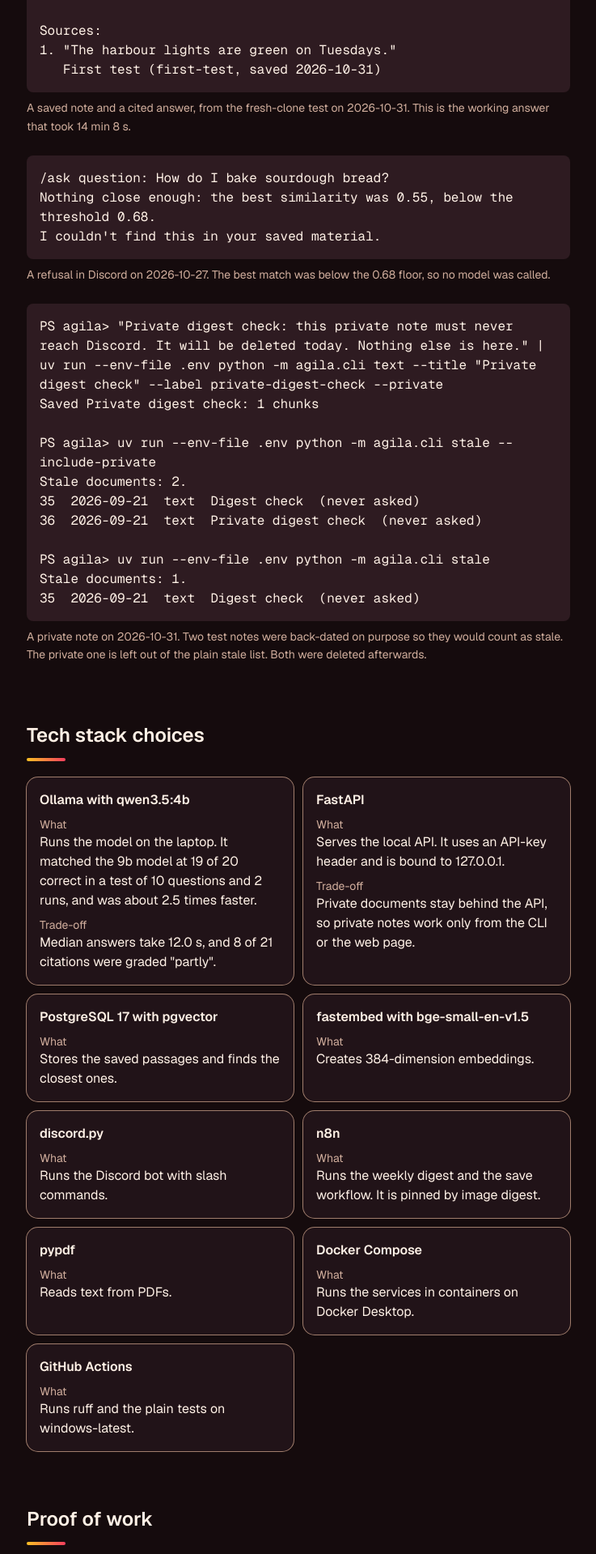
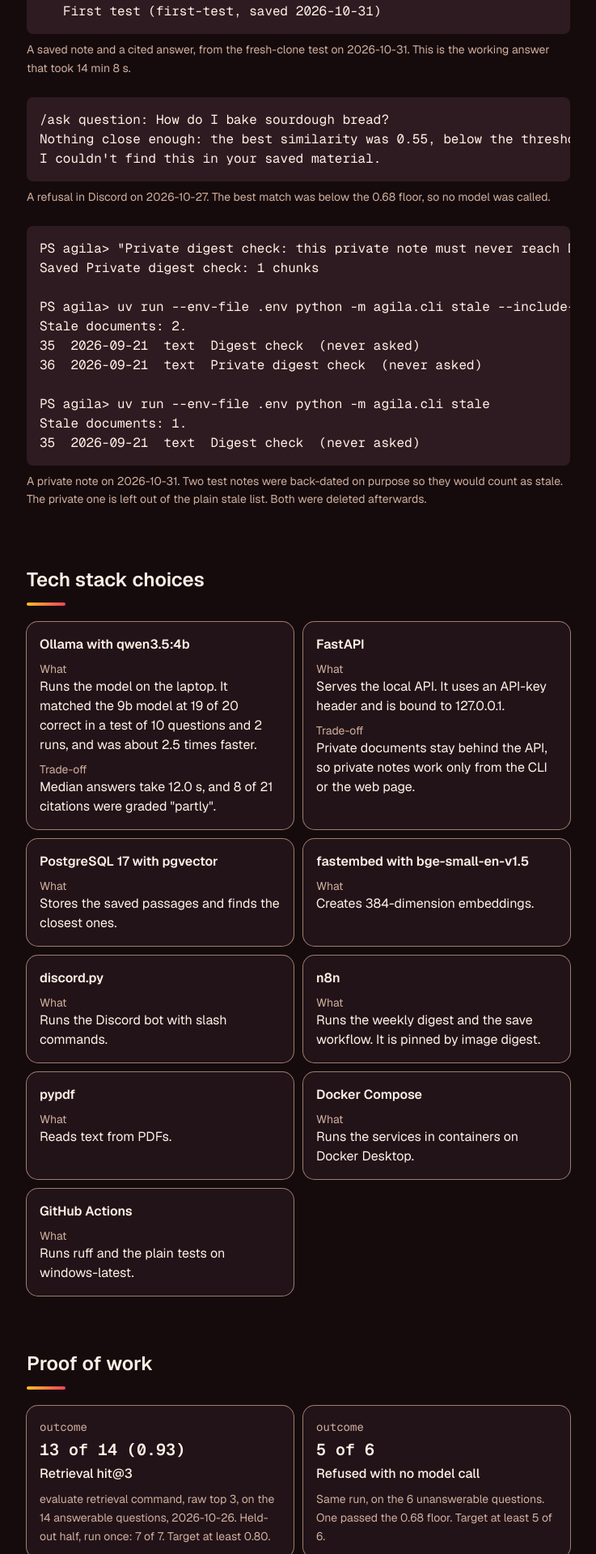
Before and after one commit to mezoa/pawikan, a Next.js app: page /projects/agila in a window 1280 px wide. Shown: the part 2521-4440 px from the top of the page at 81% size, without its empty margins (207-944 px from the left). Built offline with nearby package versions, Linux system fonts and the light colour scheme.

Commit message:
Polish: keep commands and dates whole, scrollable code blocks, aligned score labels, light-mode outlines

```diff
--- a/src/components/mdx-components.tsx
+++ b/src/components/mdx-components.tsx
@@ -57,7 +57,7 @@ export function Figure({
   );
 }
 
-/** Real program output. Long lines wrap, so a phone needs no sideways scroll. */
+/** Real program output. Lines stay whole, and a long one scrolls inside its own box. */
 export function Transcript({
   caption,
   children,
@@ -66,7 +66,7 @@ export function Transcript({
   children: ReactNode;
 }) {
   return (
-    <figure className="my-6 [&_pre]:my-0 [&_pre]:break-words [&_pre]:whitespace-pre-wrap">
+    <figure className="my-6 [&_pre]:my-0">
       {children}
       <figcaption className="mt-2 text-sm leading-relaxed text-muted-foreground">
         {caption}
@@ -136,11 +136,24 @@ export const mdxComponents: MDXRemoteProps["components"] = {
       {...props}
     />
   ),
+  // Inline code stays on one line. Inside a block it must keep its line breaks.
   code: (props: ComponentProps<"code">) => (
-    <code className="font-mono text-[0.9em]" {...props} />
+    <code
+      className="font-mono text-[0.9em] whitespace-nowrap [pre_&]:whitespace-pre"
+      {...props}
+    />
   ),
+  // tabIndex and the name let keyboard users reach the block and scroll it with
+  // the arrow keys. The outline is for light mode, where bg-muted nearly
+  // matches the page. A ring takes no space, so dark mode stays pixel-identical.
   pre: (props: ComponentProps<"pre">) => (
-    <pre className="my-4 overflow-x-auto rounded-md bg-muted p-4" {...props} />
+    <pre
+      tabIndex={0}
+      role="group"
+      aria-label="Code block"
+      className="my-4 overflow-x-auto rounded-md bg-muted p-4 ring-1 ring-border dark:ring-0"
+      {...props}
+    />
   ),
   // The wrapper lets a wide table scroll sideways on a phone. tabIndex lets
   // keyboard users focus it and scroll with the arrow keys.
@@ -168,7 +181,7 @@ export const mdxComponents: MDXRemoteProps["components"] = {
 const limitationComponents: MDXRemoteProps["components"] = {
   ul: (props: ComponentProps<"ul">) => (
     <ul
-      className="my-4 flex flex-col gap-3 rounded-lg bg-secondary p-4 text-secondary-foreground"
+      className="my-4 flex flex-col gap-3 rounded-lg bg-secondary p-4 text-secondary-foreground ring-1 ring-border dark:ring-0"
       {...props}
     />
   ),
--- a/src/components/metric-card.tsx
+++ b/src/components/metric-card.tsx
@@ -1,5 +1,22 @@
 import { CountUp } from "@/components/count-up";
 import type { Metric } from "@/lib/content/schema";
+
+// Notes are plain text from the frontmatter. These parts must not break across
+// lines: a date (2026-10-26), or a command with a short flag (pytest -m db).
+const KEEP_TOGETHER = /(\d{4}-\d{2}-\d{2}|\S+ -[a-z] [^\s.,]+)/;
+
+function keepTogether(note: string) {
+  // split with a capture group puts each match at an odd index.
+  return note.split(KEEP_TOGETHER).map((part, index) =>
+    index % 2 === 1 ? (
+      <span key={index} className="whitespace-nowrap">
+        {part}
+      </span>
+    ) : (
+      part
+    ),
+  );
+}
 
 // One metric as a card. Large cards are the key numbers at the top of a project
 // page. Small cards add the note that says how the number was measured. The
@@ -22,7 +39,7 @@ export function MetricCard({
       <p className={large ? "mt-1" : "font-medium"}>{metric.label}</p>
       {!large && metric.note && (
         <p className="mt-1 text-sm leading-relaxed text-muted-foreground">
-          {metric.note}
+          {keepTogether(metric.note)}
         </p>
       )}
     </div>
--- a/src/components/score-meter.tsx
+++ b/src/components/score-meter.tsx
@@ -21,7 +21,7 @@ export function ScoreMeter({
             / 100
           </span>
         </p>
-        <p className="text-right">
+        <p className="sm:text-right">
           <span className="block font-medium">{label}</span>
           <span className="block text-sm text-muted-foreground">{grade}</span>
         </p>
```
